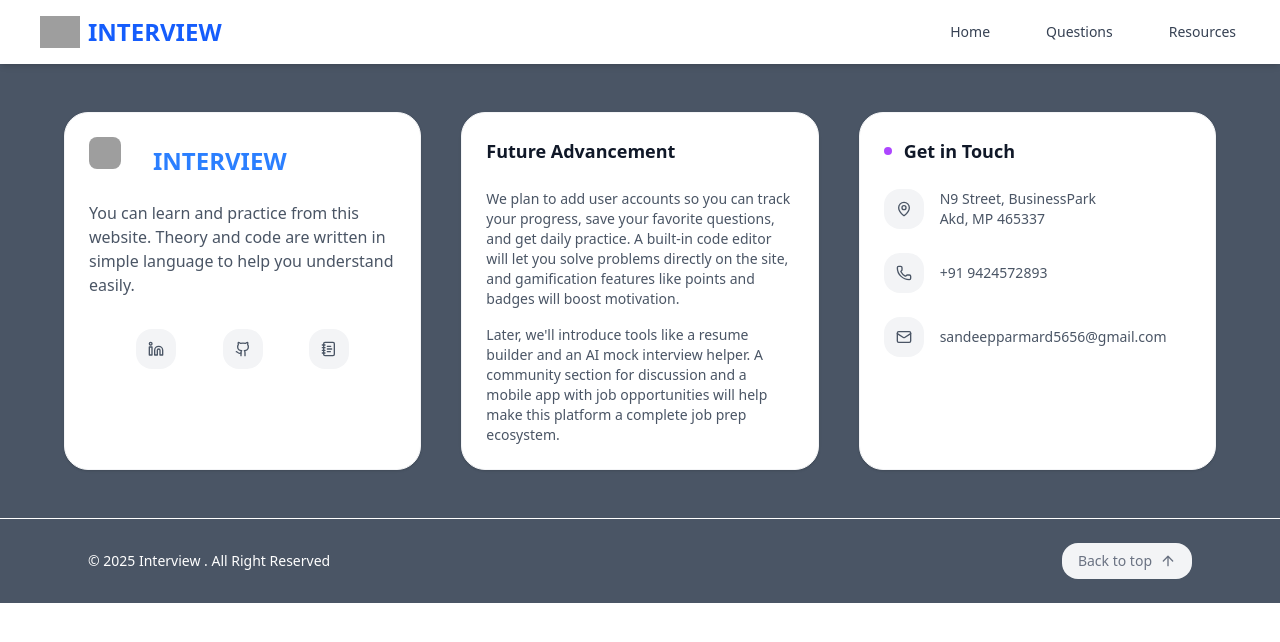
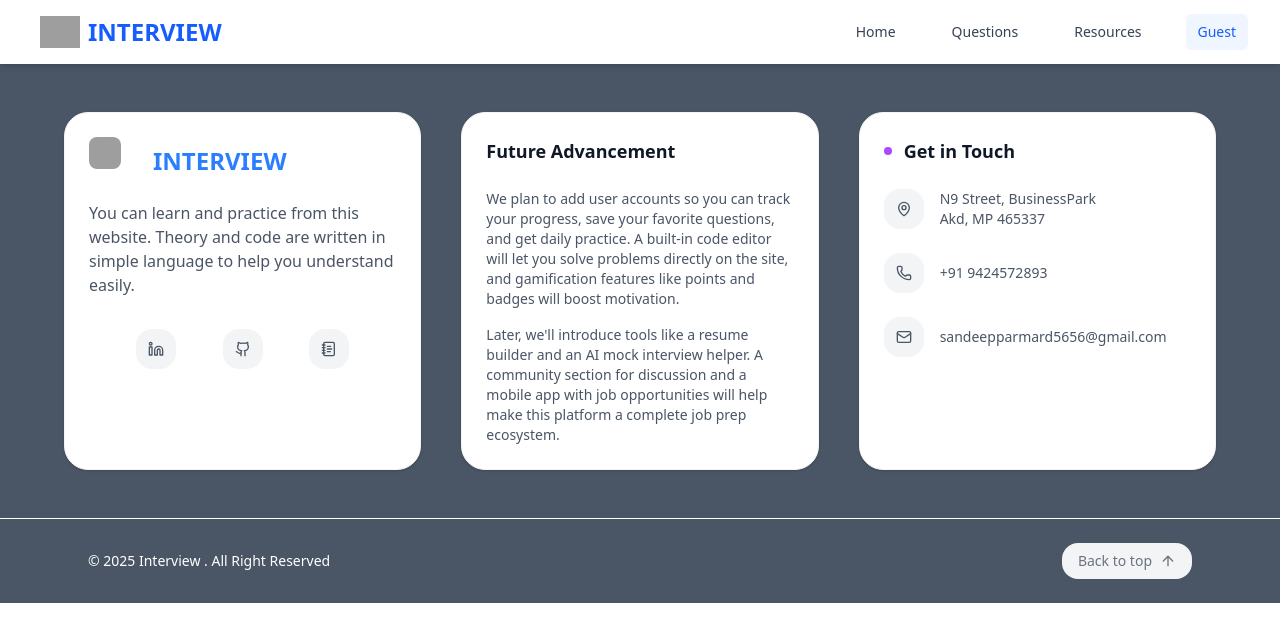
Before and after one commit to sandeeparmar/Interview, a React (Vite) app: page /Login in a window 1280 px wide. Shown: the top 642 px of the page. Built offline with nearby package versions, Linux system fonts and the light colour scheme; grey boxes are pictures that could not be loaded.

Commit message:
LoginStart

```diff
--- a/src/App.jsx
+++ b/src/App.jsx
@@ -6,6 +6,7 @@ import HomePage from './pages/HomePage.jsx'
 import ResourcesPage from './pages/ResourcesPage.jsx'
 import QuestionDetailPage from './pages/QuestionDetailPage.jsx'
 import QuestionListPage from './pages/QuestionListPage.jsx'
+import LoginPage from './components/LoginPage.jsx'
 
 function App() {
   return (
@@ -17,6 +18,7 @@ function App() {
            <Route path="/questions" element={<QuestionListPage />} />
           <Route path="/question/:id" element={<QuestionDetailPage />} />
           <Route path="/resources" element={<ResourcesPage />} />
+          <Route path='/Login' element={<LoginPage />}/>
         </Routes>
       </main>
       <Footer/>
--- /dev/null
+++ b/src/components/LoginPage.jsx
@@ -0,0 +1,11 @@
+import React from "react";
+
+const LoginPage = () => {
+    return (
+      <>
+
+      </>
+    )
+} ;
+
+export default LoginPage ;
--- a/src/components/NavBar.jsx
+++ b/src/components/NavBar.jsx
@@ -50,6 +50,18 @@ const Navbar = () => {
             >
               Resources
             </Link>
+
+            <Link
+             to="/Login"
+              className={`px-3 py-2 rounded-md text-sm font-medium transition-colors ${
+                isActive('/Login')
+                  ? 'text-blue-600 bg-blue-50'
+                  : 'text-gray-700 hover:text-blue-600 hover:bg-gray-50'
+              }`}
+             >
+              Guest
+            </Link>
+
           </div>
         </div>
       </div>
```
